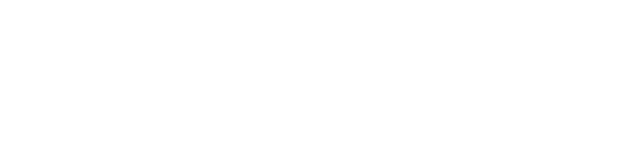
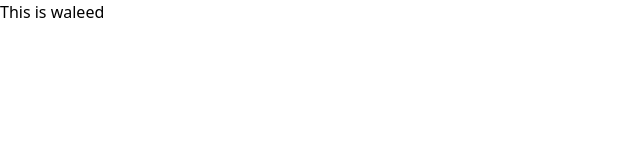
Before and after one commit to rao-waleed451/text-to-speech-converter-js, a website: page index.html in a window 1280 px wide. Shown: the whole page, without its empty margins (0-640 px from the left). Drawn offline with Linux system fonts and the light colour scheme.

```diff
--- a/index.html
+++ b/index.html
@@ -4,10 +4,11 @@
     <meta charset="UTF-8">
     <meta name="viewport" content="width=device-width, initial-scale=1.0">
     <title>Text to speech converter</title>
-    <link rel="stylesheet" href="">
+    <link rel="stylesheet" href="output.css">
     <script src="script.js"></script>
 </head>
-<body>
+<body >
+    <div>This is waleed</div>
 
 </body>
 </html>
--- a/package.json
+++ b/package.json
@@ -16,5 +16,9 @@
   "bugs": {
     "url": "https://github.com/rao-waleed451/text-to-speech-converter-js/issues"
   },
-  "homepage": "https://github.com/rao-waleed451/text-to-speech-converter-js#readme"
+  "homepage": "https://github.com/rao-waleed451/text-to-speech-converter-js#readme",
+  "dependencies": {
+    "@tailwindcss/cli": "^4.1.14",
+    "tailwindcss": "^4.1.14"
+  }
 }
--- a/style.css
+++ b/style.css
@@ -0,0 +1 @@
+@import "tailwindcss";
```
Also changed, not shown: output.css (added), 2 other files.
